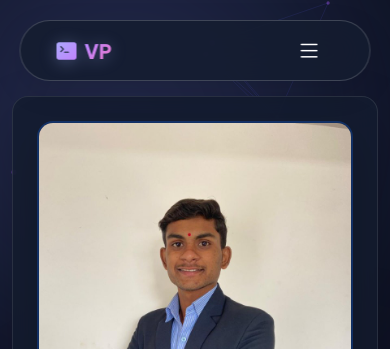
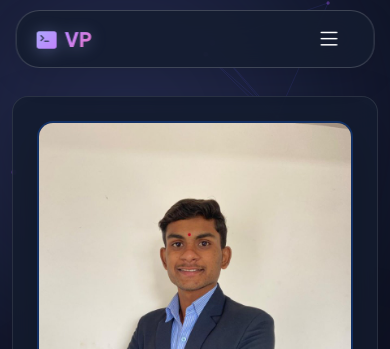
Before and after one commit to vyankateshwarpund/My_Portfolio, a Django app: page /about/ in a window 390 px wide; the page is wider, and only the part inside the window is pictured. Shown: the top 349 px of that part. Run offline with Django 5.2, Linux system fonts and the light colour scheme; data comes from the database, SQL or seed files in the repository.

Commit message:
Fix navbar layout overflow and theme initialization on Render

```diff
--- a/static/css/style.css
+++ b/static/css/style.css
@@ -271,32 +271,63 @@ input::placeholder, textarea::placeholder {
 /* Navbar with High Contrast Links */
 .navbar-floating {
   position: fixed;
-  top: 20px;
+  top: 15px;
   left: 50%;
   transform: translateX(-50%);
-  width: 90%;
-  max-width: 1240px;
+  width: 95%;
+  max-width: 1320px;
   z-index: 1000;
   background: var(--bg-card);
   backdrop-filter: blur(20px);
+  -webkit-backdrop-filter: blur(20px);
   border: 1px solid var(--border-glass);
   border-radius: 50px;
-  padding: 0.6rem 1.5rem;
+  padding: 0.45rem 1.25rem;
   transition: var(--transition-smooth);
   box-shadow: 0 10px 30px rgba(0, 0, 0, 0.12);
+}
+
+.navbar-floating .container-fluid {
+  padding-left: 0.25rem;
+  padding-right: 0.25rem;
 }
 
 .nav-link {
   color: var(--text-muted) !important;
   font-weight: 600;
-  padding: 0.5rem 1rem !important;
+  font-size: 0.88rem;
+  padding: 0.4rem 0.65rem !important;
   border-radius: 20px;
   transition: var(--transition-smooth);
+  white-space: nowrap;
 }
 
 .nav-link:hover, .nav-link.active {
   color: var(--text-main) !important;
   background: var(--bg-glass);
+}
+
+/* Responsive Navbar Adjustments */
+@media (max-width: 991.98px) {
+  .navbar-floating {
+    width: 92%;
+    border-radius: 24px;
+    padding: 0.5rem 1rem;
+    top: 10px;
+  }
+  .navbar-collapse {
+    background: var(--bg-secondary);
+    border: 1px solid var(--border-glass);
+    border-radius: 18px;
+    padding: 1rem;
+    margin-top: 0.75rem;
+    box-shadow: 0 15px 35px rgba(0, 0, 0, 0.2);
+  }
+  .nav-link {
+    padding: 0.6rem 1rem !important;
+    text-align: center;
+    font-size: 0.95rem;
+  }
 }
 
 /* High Contrast Buttons */
@@ -305,10 +336,12 @@ input::placeholder, textarea::placeholder {
   color: #ffffff !important;
   border: none;
   border-radius: 30px;
-  padding: 0.75rem 1.75rem;
+  padding: 0.65rem 1.5rem;
   font-weight: 700;
+  font-size: 0.88rem;
   transition: var(--transition-smooth);
   box-shadow: 0 10px 25px -5px rgba(129, 140, 248, 0.4);
+  white-space: nowrap;
 }
 
 .btn-gradient:hover {
@@ -321,10 +354,12 @@ input::placeholder, textarea::placeholder {
   color: var(--text-main) !important;
   border: 1px solid var(--border-glass);
   border-radius: 30px;
-  padding: 0.75rem 1.75rem;
+  padding: 0.65rem 1.5rem;
   font-weight: 600;
+  font-size: 0.88rem;
   backdrop-filter: blur(10px);
   transition: var(--transition-smooth);
+  white-space: nowrap;
 }
 
 .btn-glass:hover {
--- a/templates/base.html
+++ b/templates/base.html
@@ -2,6 +2,12 @@
 <!DOCTYPE html>
 <html lang="en" data-theme="dark">
 <head>
+    <script>
+        (function() {
+            var t = localStorage.getItem('vp_theme') || 'dark';
+            document.documentElement.setAttribute('data-theme', t);
+        })();
+    </script>
     <meta charset="UTF-8">
     <meta name="viewport" content="width=device-width, initial-scale=1.0">
     <title>{% block title %}{{ profile.name|default:"Vyankateshwar Santosh Pund" }} | Software Engineer Portfolio{% endblock %}</title>
```
